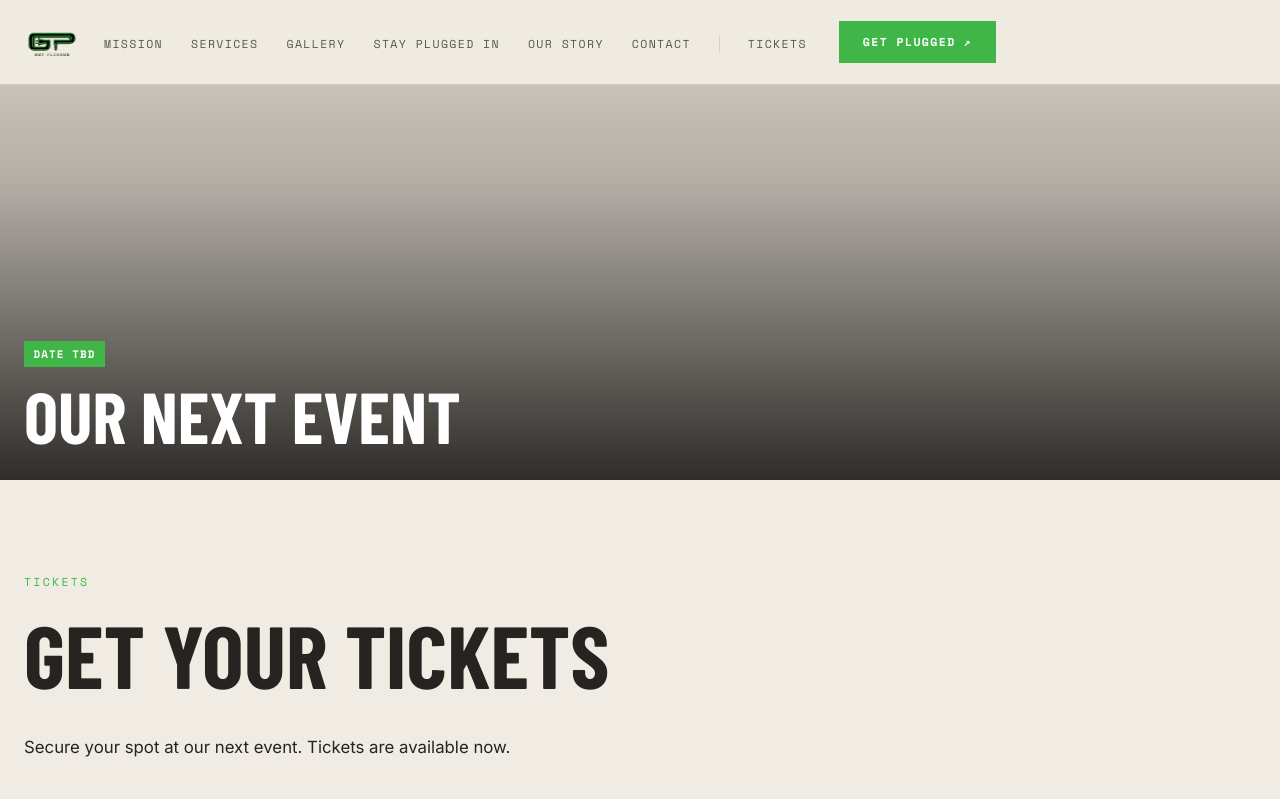
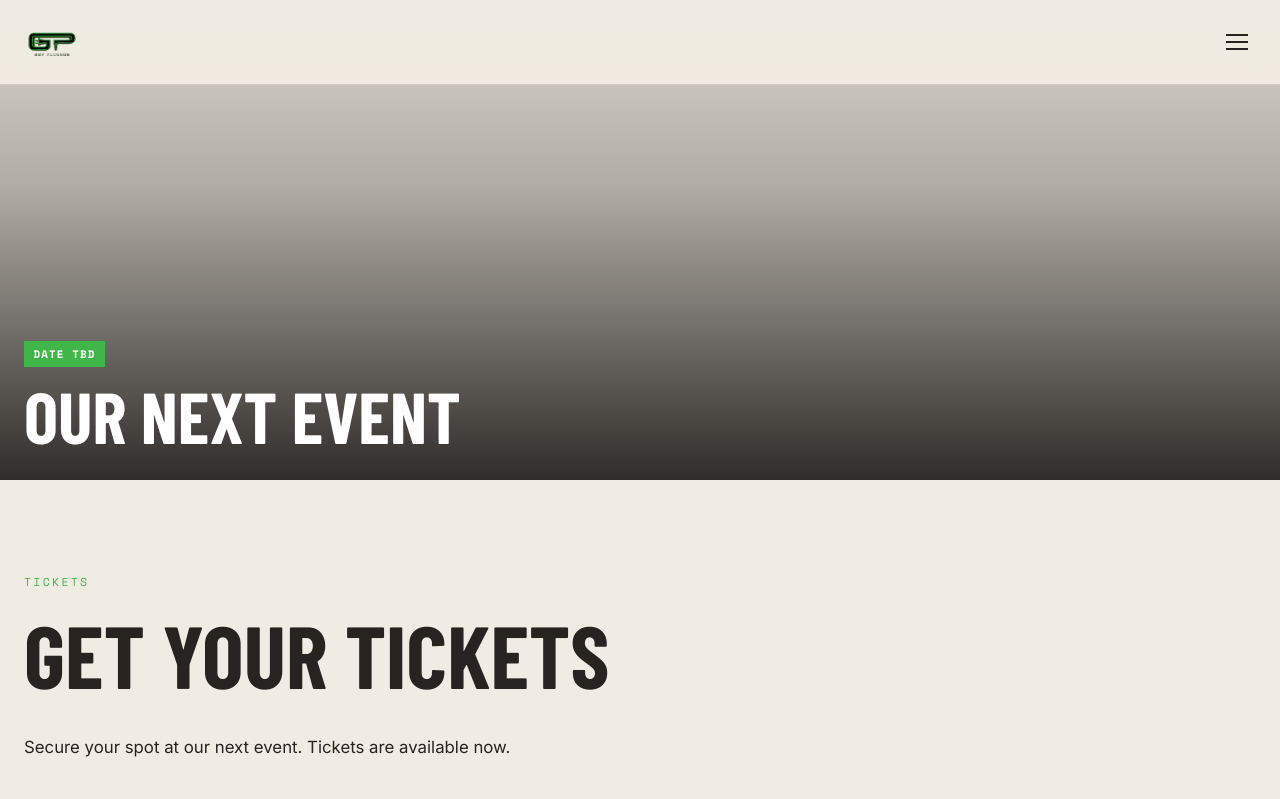
Before and after one commit to DredgenYors/GetPluggedWebsite, a Flask app: page /tickets in a window 1280 px wide. Shown: the top 799 px of the page. Run offline with Flask 3, Linux system fonts and the light colour scheme; some web fonts are replaced.

Commit message:
Fix nav bar clipping into page content at mid-width windows
.gp-nav-inner had a 1400px max-width and the desktop-nav breakpoint was
992px, so on windows in roughly the 992-1450px range (and any wider
window once an admin's extra nav items - Tickets/Admin/Edit Page/Log
Out - were present) the nav links wrapped to a second line, overflowed
the nav's fixed 84px height, and clipped into the hero content below.

Raise the max-width to 1600px and the breakpoint to 1500px together
(raising the breakpoint alone didn't help once max-width was still
capping available width), and fix .gp-nav-item-button's font-size -
it was falling back to a button's larger UA-default font because
`font: inherit` (same specificity as .gp-nav-item, but declared later)
overrode the smaller nav font-size that .gp-nav-item sets.

Co-Authored-By: Claude Sonnet 5 <noreply@anthropic.com>

```diff
--- a/static/style.css
+++ b/static/style.css
@@ -929,7 +929,7 @@ body > footer{
 }
 
 .gp-nav-inner{
-  max-width: 1400px;
+  max-width: 1600px;
   margin: 0 auto;
   padding: 0 1.5rem;
   height: 84px;
@@ -958,8 +958,18 @@ body > footer{
 /* Bootstrap's .collapse:not(.show){display:none} outranks the rule above by
    specificity, hiding the nav on desktop until the hamburger's JS adds
    .show. Force it visible at desktop widths; mobile keeps Bootstrap's
-   collapse/show toggle behavior untouched below. */
-@media (min-width: 992px){
+   collapse/show toggle behavior untouched below.
+
+   The breakpoint (1500px) is intentionally generous: the nav's item count
+   varies (Tickets only when an event is confirmed; Admin/Edit Page/Log Out
+   only when logged in), so there's no single width where the full one-line
+   nav just barely fits for every visitor - a wide margin avoids the items
+   wrapping to a second line, which overflows the nav's fixed height and
+   spills into the page below it. Paired with .gp-nav-inner's 1600px
+   max-width, which also had to grow - it was capping the available room
+   even on very wide windows, so raising the breakpoint alone wasn't
+   enough for the full (logged-in) nav to ever fit on one line. */
+@media (min-width: 1500px){
   .gp-nav-collapse.collapse:not(.show){
     display: flex !important;
   }
@@ -1000,9 +1010,13 @@ body > footer{
 .gp-nav-item-button{
   background: none;
   border: none;
-  font: inherit;
-  color: inherit;
+  padding-block: 0;
   cursor: pointer;
+  /* .gp-nav-item already sets font-family/size/etc; a browser's default
+     button font-size is otherwise much larger and would win the cascade
+     (same specificity as .gp-nav-item, declared later) if repeated here.
+     padding-block (not the shorthand) avoids clobbering the padding-left
+     that .gp-nav-item-utility sets for this same element's divider. */
 }
 
 .gp-nav-cta{
@@ -1043,7 +1057,7 @@ body > footer{
   background: var(--gp-charcoal);
 }
 
-@media (max-width: 991.98px){
+@media (max-width: 1499.98px){
   .gp-nav-toggle{ display: flex; }
 
   .gp-nav-collapse{
```
